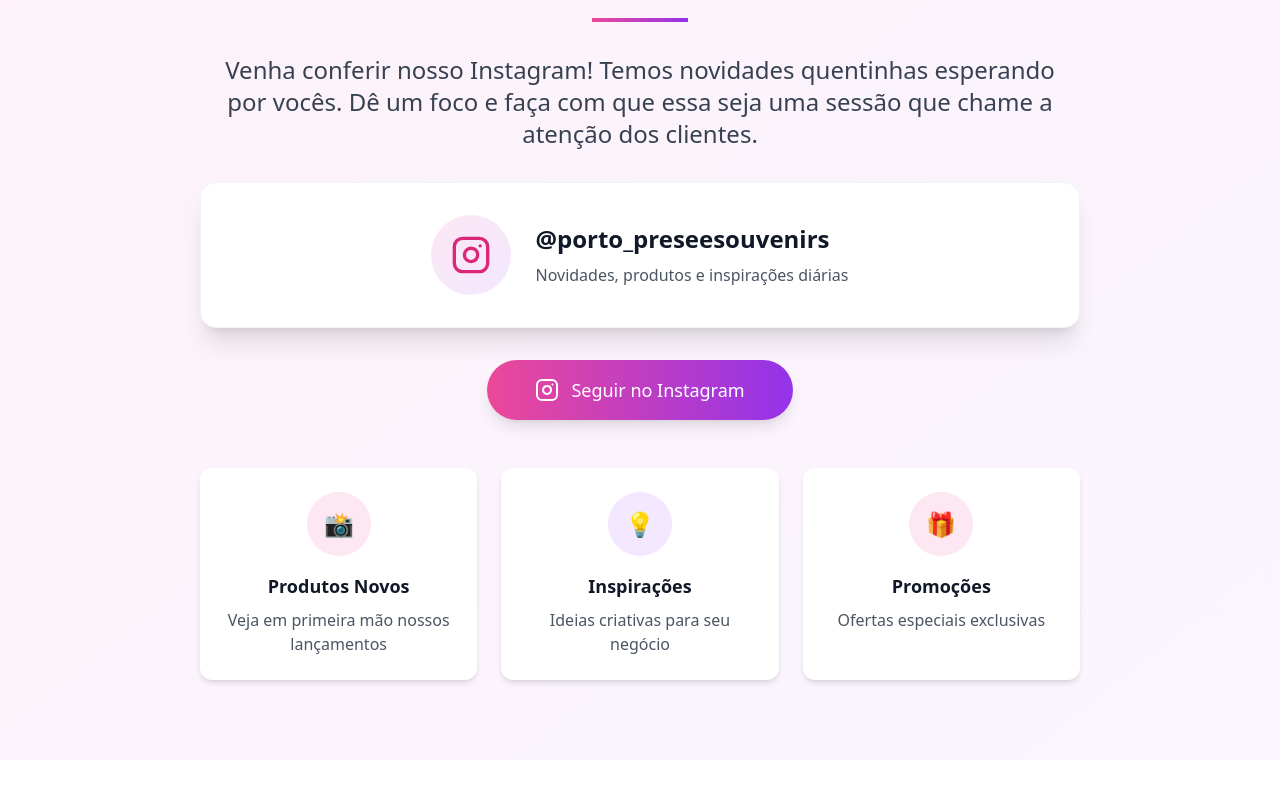
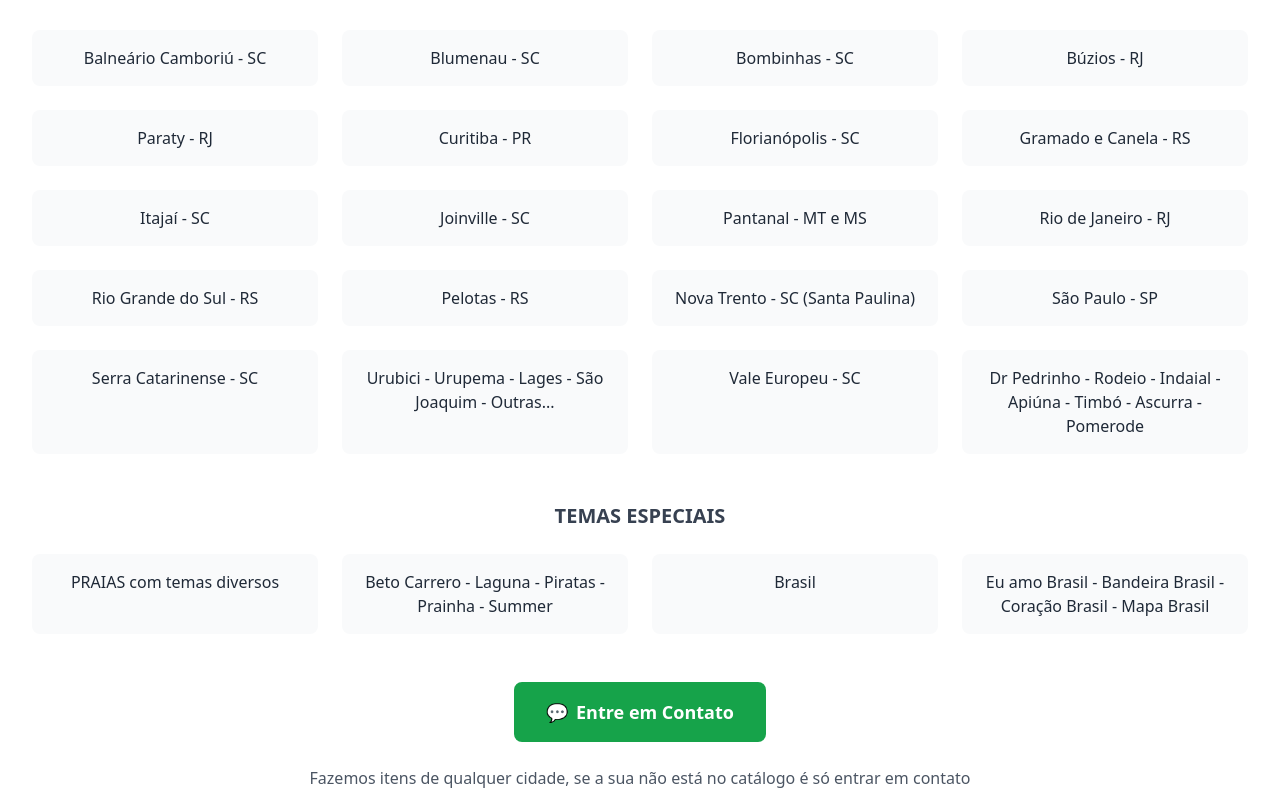
Before and after one commit to DevZipMateus/porto-presentes-website-design, a React (Vite) app: page / in a window 1280 px wide. Shown: the part 5740-6534 px from the top of the page. Built offline with nearby package versions, Linux system fonts and the light colour scheme.

Commit message:
Add city catalogs section to homepage
Added a new section to the homepage (`src/pages/Index.tsx`) showcasing city catalogs, including a list of cities and a contact button linking to WhatsApp, along with a call to action for custom designs.

```diff
--- /dev/null
+++ b/src/components/CityCatalogsSection.tsx
@@ -0,0 +1,89 @@
+
+export const CityCatalogsSection = () => {
+  const handleContactClick = () => {
+    const message = "Olá! Gostaria de saber mais sobre os catálogos de cidades disponíveis ou solicitar uma arte personalizada.";
+    const whatsappUrl = `https://wa.me/5547996773591?text=${encodeURIComponent(message)}`;
+    window.open(whatsappUrl, '_blank', 'noopener,noreferrer');
+  };
+
+  const cities = [
+    "Balneário Camboriú - SC",
+    "Blumenau - SC",
+    "Bombinhas - SC",
+    "Búzios - RJ",
+    "Paraty - RJ",
+    "Curitiba - PR",
+    "Florianópolis - SC",
+    "Gramado e Canela - RS",
+    "Itajaí - SC",
+    "Joinville - SC",
+    "Pantanal - MT e MS",
+    "Rio de Janeiro - RJ",
+    "Rio Grande do Sul - RS",
+    "Pelotas - RS",
+    "Nova Trento - SC (Santa Paulina)",
+    "São Paulo - SP",
+    "Serra Catarinense - SC",
+    "Urubici - Urupema - Lages - São Joaquim - Outras...",
+    "Vale Europeu - SC",
+    "Dr Pedrinho - Rodeio - Indaial - Apiúna - Timbó - Ascurra - Pomerode"
+  ];
+
+  const themes = [
+    "PRAIAS com temas diversos",
+    "Beto Carrero - Laguna - Piratas - Prainha - Summer",
+    "Brasil",
+    "Eu amo Brasil - Bandeira Brasil - Coração Brasil - Mapa Brasil"
+  ];
+
+  return (
+    <section id="catalogos-cidades" className="py-16 sm:py-20 lg:py-24 bg-white">
+      <div className="max-w-7xl mx-auto px-4 sm:px-6 lg:px-8">
+        <div className="text-center mb-12 sm:mb-16">
+          <h2 className="text-2xl sm:text-3xl md:text-4xl font-bold text-gray-900 mb-4">
+            Catálogos de Cidades
+          </h2>
+          <div className="w-20 sm:w-24 h-1 bg-gray-900 mx-auto mb-6"></div>
+          <h3 className="text-lg sm:text-xl md:text-2xl font-semibold text-gray-700 mb-8">
+            CIDADES COM CATÁLOGOS PRONTOS
+          </h3>
+        </div>
+
+        <div className="grid grid-cols-1 sm:grid-cols-2 lg:grid-cols-3 xl:grid-cols-4 gap-4 sm:gap-6 mb-12">
+          {cities.map((city, index) => (
+            <div key={index} className="bg-gray-50 rounded-lg p-4 text-center hover:bg-gray-100 transition-colors duration-200">
+              <p className="text-sm sm:text-base text-gray-800 font-medium">{city}</p>
+            </div>
+          ))}
+        </div>
+
+        <div className="mb-12">
+          <h4 className="text-lg sm:text-xl font-semibold text-gray-700 mb-6 text-center">
+            TEMAS ESPECIAIS
+          </h4>
+          <div className="grid grid-cols-1 sm:grid-cols-2 lg:grid-cols-4 gap-4 sm:gap-6">
+            {themes.map((theme, index) => (
+              <div key={index} className="bg-gray-50 rounded-lg p-4 text-center hover:bg-gray-100 transition-colors duration-200">
+                <p className="text-sm sm:text-base text-gray-800 font-medium">{theme}</p>
+              </div>
+            ))}
+          </div>
+        </div>
+
+        <div className="text-center">
+          <button
+            onClick={handleContactClick}
+            className="inline-flex items-center bg-green-600 text-white px-6 sm:px-8 py-3 sm:py-4 rounded-lg hover:bg-green-700 transition-colors duration-300 font-semibold text-base sm:text-lg mb-6"
+          >
+            <span className="mr-2">💬</span>
+            Entre em Contato
+          </button>
+
+          <p className="text-sm sm:text-base text-gray-600 max-w-2xl mx-auto leading-relaxed">
+            Fazemos itens de qualquer cidade, se a sua não está no catálogo é só entrar em contato pelo botão acima que faremos sua arte personalizada.
+          </p>
+        </div>
+      </div>
+    </section>
+  );
+};
--- a/src/pages/Index.tsx
+++ b/src/pages/Index.tsx
@@ -6,6 +6,7 @@ import { About } from "@/components/About";
 import { Services } from "@/components/Services";
 import { Products } from "@/components/Products";
 import { ProductCarousel } from "@/components/ProductCarousel";
+import { CityCatalogsSection } from "@/components/CityCatalogsSection";
 import { InstagramSection } from "@/components/InstagramSection";
 import { Contact } from "@/components/Contact";
 import { Footer } from "@/components/Footer";
@@ -23,6 +24,7 @@ const Index = () => {
           <Services />
           <ProductCarousel />
           <Products />
+          <CityCatalogsSection />
           <InstagramSection />
           <Contact />
         </main>
```
